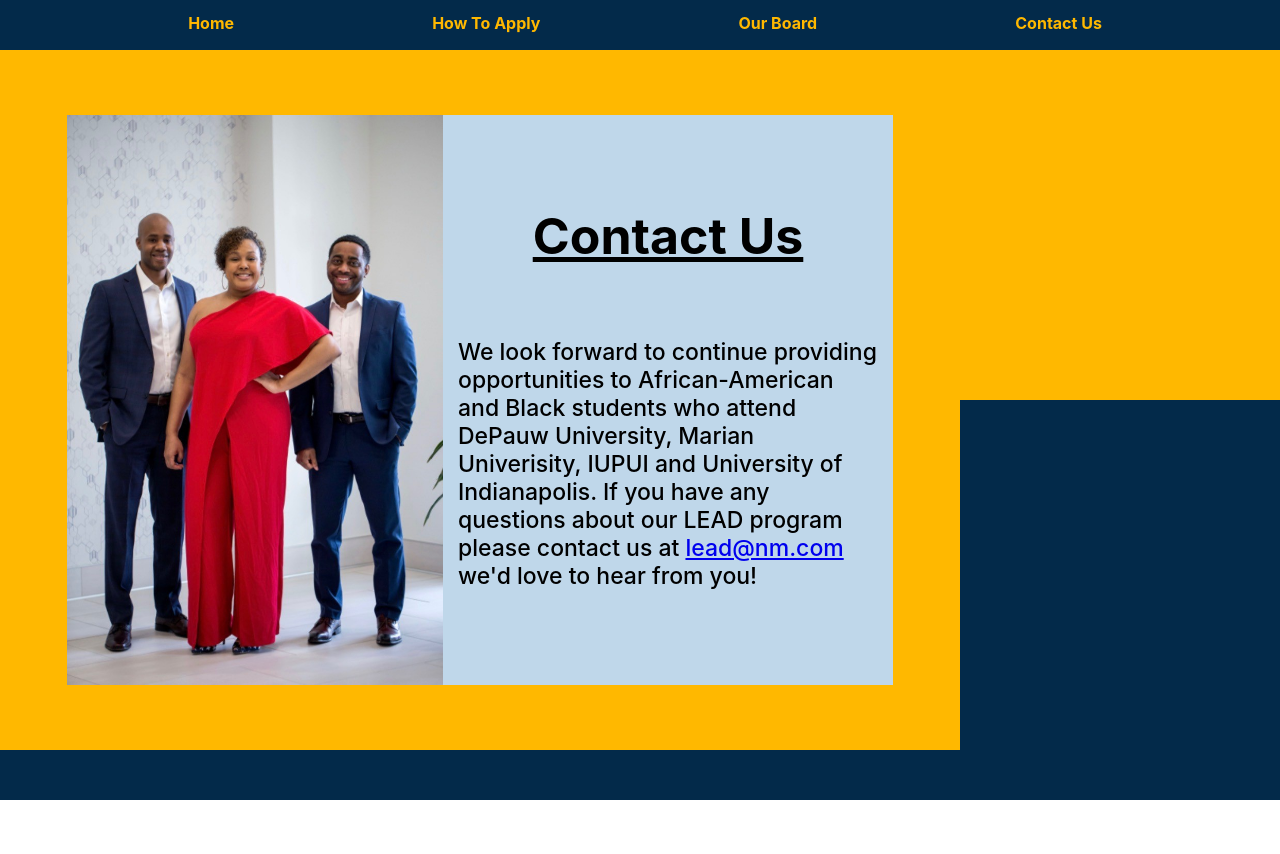
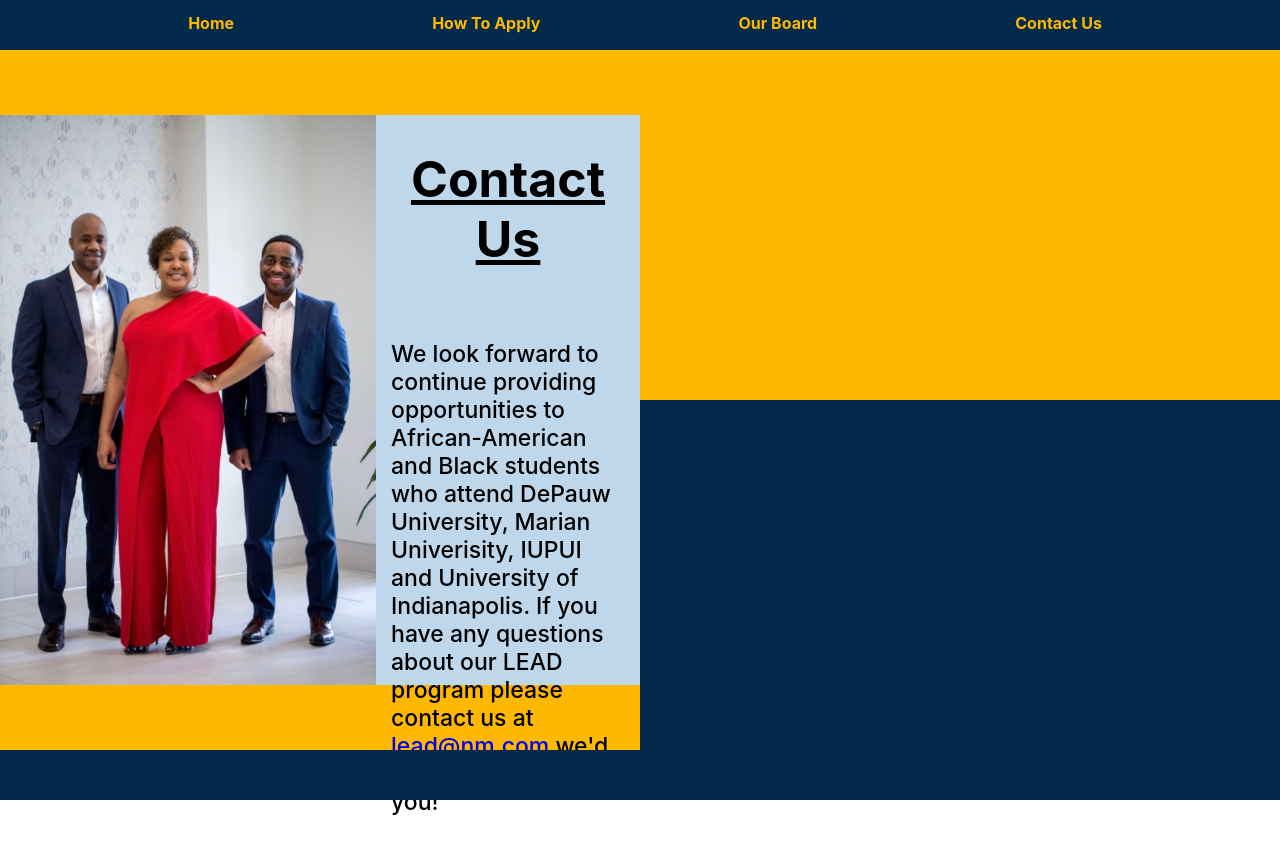
Before and after one commit to tonythomas504/nmsite, a React (Create React App) app: page /contactus in a window 1280 px wide. Before the commit the page ends 800 px from the top, so only its background shows below. Built offline with nearby package versions, Linux system fonts and the light colour scheme.

Commit message:
changing mobile viewing

```diff
--- a/src/ContactUs.css
+++ b/src/ContactUs.css
@@ -5,7 +5,7 @@
     align-items: center;
     justify-content: center;
     @media only screen and (min-width : 768px) {
-        width: 75%;
+        width: 50%;
     }
 }
 
```
